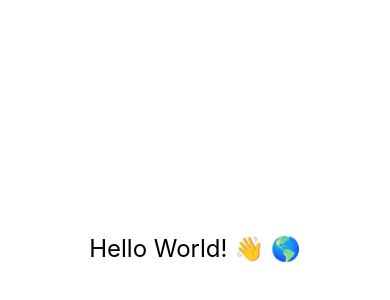
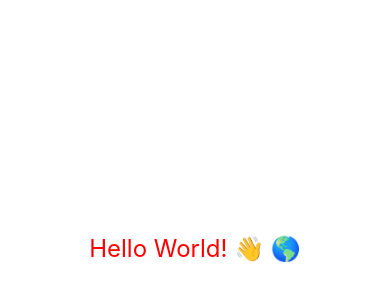
Before and after one commit to zearkiatos/hello-react-native-app, a React Native app: screen / in a window 390 px wide. Shown: the part 174-474 px from the top of the page. Built offline with nearby package versions, Linux system fonts and the light colour scheme.

Commit message:
Stylesheet

```diff
--- a/src/components/Greeting/index.js
+++ b/src/components/Greeting/index.js
@@ -1,12 +1,19 @@
 import React, { useState } from 'react';
-import { Text } from 'react-native';
+import { Text, StyleSheet } from 'react-native';
+
+const styles = StyleSheet.create({
+    text: {
+        fontSize: 24,
+        color: 'red'
+    }
+})
 const Greeting = (props) => {
     const [text, setText] = useState(props.text);
     const updateText = () => {
         setText('Bye World! 👋 🌎')
     };
     return (<div>
-        <Text style={{fontSize: 24}} onPress={updateText}>{text}</Text>
+        <Text style={styles.text} onPress={updateText}>{text}</Text>
     </div>)
 };
 
```
